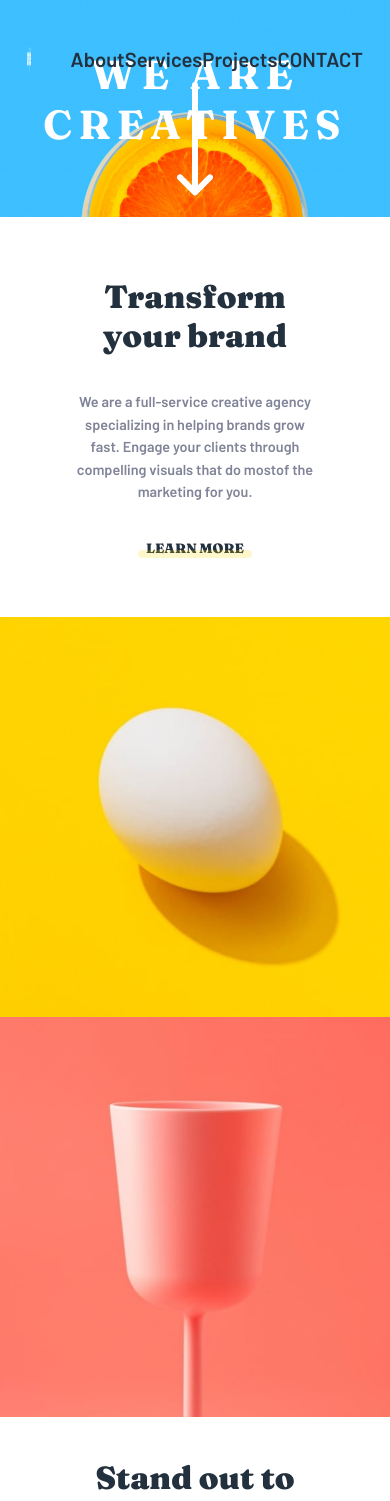
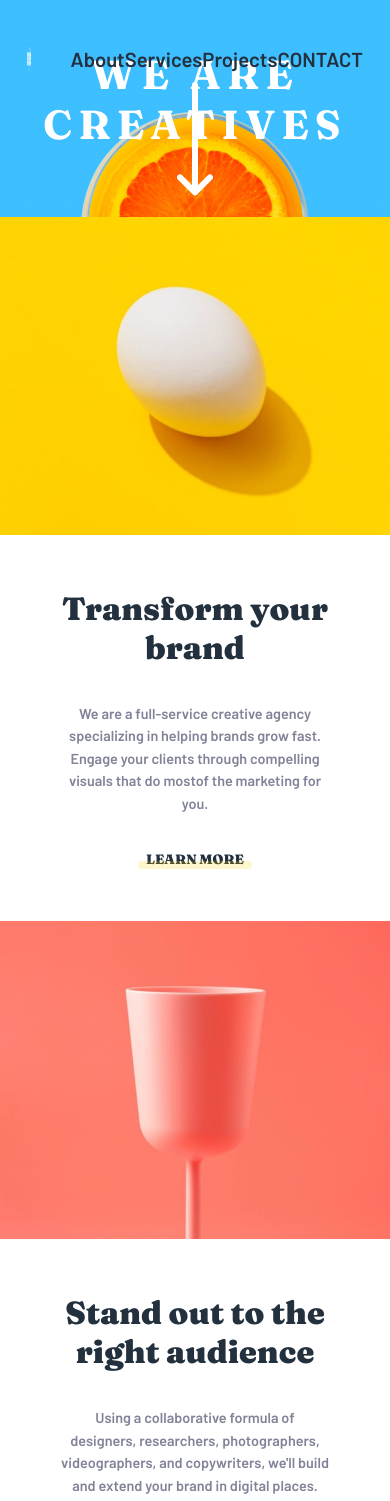
Before and after one commit to mbagatini/sunnyside-agency, a Next.js app: page / in a window 390 px wide. Shown: the top 1501 px of the page. Built offline with nearby package versions, Linux system fonts and the light colour scheme.

Commit message:
Grid estilização

```diff
--- a/src/components/Grid/Grid.module.scss
+++ b/src/components/Grid/Grid.module.scss
@@ -1,16 +1,10 @@
 @use "../../styles/breakpoints.scss" as *;
 
-.container {
-  display: grid;
-  grid-template-columns: 1fr;
-  grid-auto-rows: 400px;
+.images-container {
+  display: flex;
+  flex-direction: column;
 
   @include respond-to(sm) {
-    grid-template-columns: repeat(2, 1fr);
-    grid-auto-rows: 540px;
+    flex-direction: row;
   }
 }
-
-.image {
-  position: relative;
-}
--- a/src/components/Grid/GridParagraph/index.tsx
+++ /dev/null
@@ -1,26 +0,0 @@
-import Link from "next/link";
-
-import styles from "./GridParagraph.module.scss";
-
-interface GridParagraphProps {
-  children: React.ReactNode;
-  linkColor: "yellow" | "pink";
-}
-
-export function GridParagraph({ children, linkColor }: GridParagraphProps) {
-  return (
-    <div className={styles.container}>
-      {children}
-
-      <Link href="/">
-        <a
-          className={`${styles.link} ${
-            linkColor == "yellow" ? styles.yellow : styles.pink
-          }`}
-        >
-          <span>LEARN MORE</span>
-        </a>
-      </Link>
-    </div>
-  );
-}
--- a/src/components/Grid/GridParagraph/GridParagraph.module.scss
+++ b/src/components/Grid/ParagraphWithPicture/ParagraphWithPicture.module.scss
@@ -1,17 +1,32 @@
 @use "../../../styles/breakpoints.scss" as *;
 
 .container {
+  display: flex;
+  flex-direction: column-reverse;
+
+  @include respond-to(sm) {
+    flex-direction: row;
+
+    &:nth-child(2) {
+      flex-direction: row-reverse;
+    }
+  }
+}
+
+.content {
   display: flex;
   flex-direction: column;
   align-items: left;
   justify-content: center;
   gap: 2rem;
-  max-width: 240px;
+  max-width: 268px;
   margin: auto;
+  padding: 3rem 0;
   text-align: center;
 
   @include respond-to(sm) {
     text-align: left;
+    min-height: 540px;
     max-width: 360px;
   }
 
@@ -61,3 +76,13 @@
     border-color: hsl(7, 99%, 70%, 0.2);
   }
 }
+
+.image {
+  position: relative;
+  min-height: 318px;
+  width: 100%;
+
+  @include respond-to(sm) {
+    max-width: 50%;
+  }
+}
--- /dev/null
+++ b/src/components/Grid/ParagraphWithPicture/index.tsx
@@ -0,0 +1,46 @@
+import Link from "next/link";
+import Image, { StaticImageData } from "next/image";
+
+import styles from "./ParagraphWithPicture.module.scss";
+
+interface ParagraphWithPictureProps {
+  children: React.ReactNode;
+  linkColor: "yellow" | "pink";
+  image: {
+    src: StaticImageData;
+    alt: string;
+  };
+}
+
+export function ParagraphWithPicture({
+  children,
+  linkColor,
+  image,
+}: ParagraphWithPictureProps) {
+  return (
+    <div className={styles.container}>
+      <div className={styles.content}>
+        {children}
+
+        <Link href="/">
+          <a
+            className={`${styles.link} ${
+              linkColor == "yellow" ? styles.yellow : styles.pink
+            }`}
+          >
+            <span>LEARN MORE</span>
+          </a>
+        </Link>
+      </div>
+
+      <div className={styles.image}>
+        <Image
+          src={image.src}
+          alt={image.alt}
+          objectFit="cover"
+          layout="fill"
+        />
+      </div>
+    </div>
+  );
+}
--- a/src/components/Grid/GridPhotoDescription/GridPhotoDescription.module.scss
+++ b/src/components/Grid/PhotoWithDescription/PhotoWithDescription.module.scss
@@ -1,5 +1,14 @@
+@use "../../../styles/breakpoints.scss" as *;
+
 .container {
   position: relative;
+  width: 100%;
+  min-height: 618px;
+
+  @include respond-to(sm) {
+    width: 50%;
+    height: 548px;
+  }
 }
 
 .content {
@@ -8,7 +17,8 @@
   left: 50%;
   transform: translate(-50%, -50%);
   text-align: center;
-  max-width: 300px;
+  width: 100%;
+  max-width: 312px;
   opacity: 0.7;
 
   h1 {
--- a/src/components/Grid/GridPhotoDescription/index.tsx
+++ b/src/components/Grid/PhotoWithDescription/index.tsx
@@ -1,18 +1,18 @@
 import Image, { StaticImageData } from "next/image";
 
-import styles from "./GridPhotoDescription.module.scss";
+import styles from "./PhotoWithDescription.module.scss";
 
-interface GridPhotoDescriptionProps {
+interface PhotoWithDescriptionProps {
   src: StaticImageData;
   alt: string;
   children: React.ReactNode;
 }
 
-export function GridPhotoDescription({
+export function PhotoWithDescription({
   src,
   alt,
   children,
-}: GridPhotoDescriptionProps) {
+}: PhotoWithDescriptionProps) {
   return (
     <div className={styles.container}>
       <Image src={src} alt={alt} objectFit="cover" layout="fill" />
--- a/src/components/Grid/index.tsx
+++ b/src/components/Grid/index.tsx
@@ -1,6 +1,6 @@
 import Image from "next/image";
-import { GridParagraph } from "./GridParagraph";
-import { GridPhotoDescription } from "./GridPhotoDescription";
+import { ParagraphWithPicture } from "./ParagraphWithPicture";
+import { PhotoWithDescription } from "./PhotoWithDescription";
 import { useBreakpoint } from "../../hooks/useBreakpoint";
 
 import styles from "./Grid.module.scss";
@@ -19,52 +19,51 @@ export function Grid() {
   const { isMobile } = useBreakpoint();
 
   return (
-    <section className={styles.container}>
-      <GridParagraph linkColor="yellow">
+    <section>
+      <ParagraphWithPicture
+        linkColor="yellow"
+        image={{
+          src: isMobile ? eggImgMobile : eggImgDesktop,
+          alt: "Transformation",
+        }}
+      >
         <h1>Transform your brand</h1>
         <p>
           We are a full-service creative agency specializing in helping brands
           grow fast. Engage your clients through compelling visuals that do
           mostof the marketing for you.
         </p>
-      </GridParagraph>
-      <div className={styles.image}>
-        <Image
-          src={isMobile ? eggImgMobile : eggImgDesktop}
-          alt="Transformation"
-          objectFit="cover"
-          layout="fill"
-        />
-      </div>
+      </ParagraphWithPicture>
 
-      <div className={styles.image}>
-        <Image
-          src={isMobile ? glassImgMobile : glassImgDesktop}
-          alt="Stand out"
-          objectFit="cover"
-          layout="fill"
-        />
-      </div>
-      <GridParagraph linkColor="pink">
+      <ParagraphWithPicture
+        linkColor="pink"
+        image={{
+          src: isMobile ? glassImgMobile : glassImgDesktop,
+          alt: "Stand out",
+        }}
+      >
         <h1>Stand out to the right audience</h1>
         <p>
           Using a collaborative formula of designers, researchers,
           photographers, videographers, and copywriters, we&apos;ll build and
           extend your brand in digital places.
         </p>
-      </GridParagraph>
+      </ParagraphWithPicture>
 
-      <GridPhotoDescription
+      <div className={styles["images-container"]}>
+        <PhotoWithDescription
           src={isMobile ? cherryImgMobile : cherryImgDesktop}
           alt="Graphic Design"
         >
           <h1>Graphic Design</h1>
           <p>
-          Great design makes you memorable. We deliver artwork that underscores
-          your brand message and captures potential client&apos;s attention.
+            Great design makes you memorable. We deliver artwork that
+            underscores your brand message and captures potential client&apos;s
+            attention.
           </p>
-      </GridPhotoDescription>
-      <GridPhotoDescription
+        </PhotoWithDescription>
+
+        <PhotoWithDescription
           src={isMobile ? tangerineImgMobile : tangerineImgDesktop}
           alt="Photography"
         >
@@ -73,7 +72,8 @@ export function Grid() {
             Increase your credibility by getting the most stunning, high-quality
             photos that improve your business image.
           </p>
-      </GridPhotoDescription>
+        </PhotoWithDescription>
+      </div>
     </section>
   );
 }
```
Lines whose indentation alone changed are shown as unchanged.
